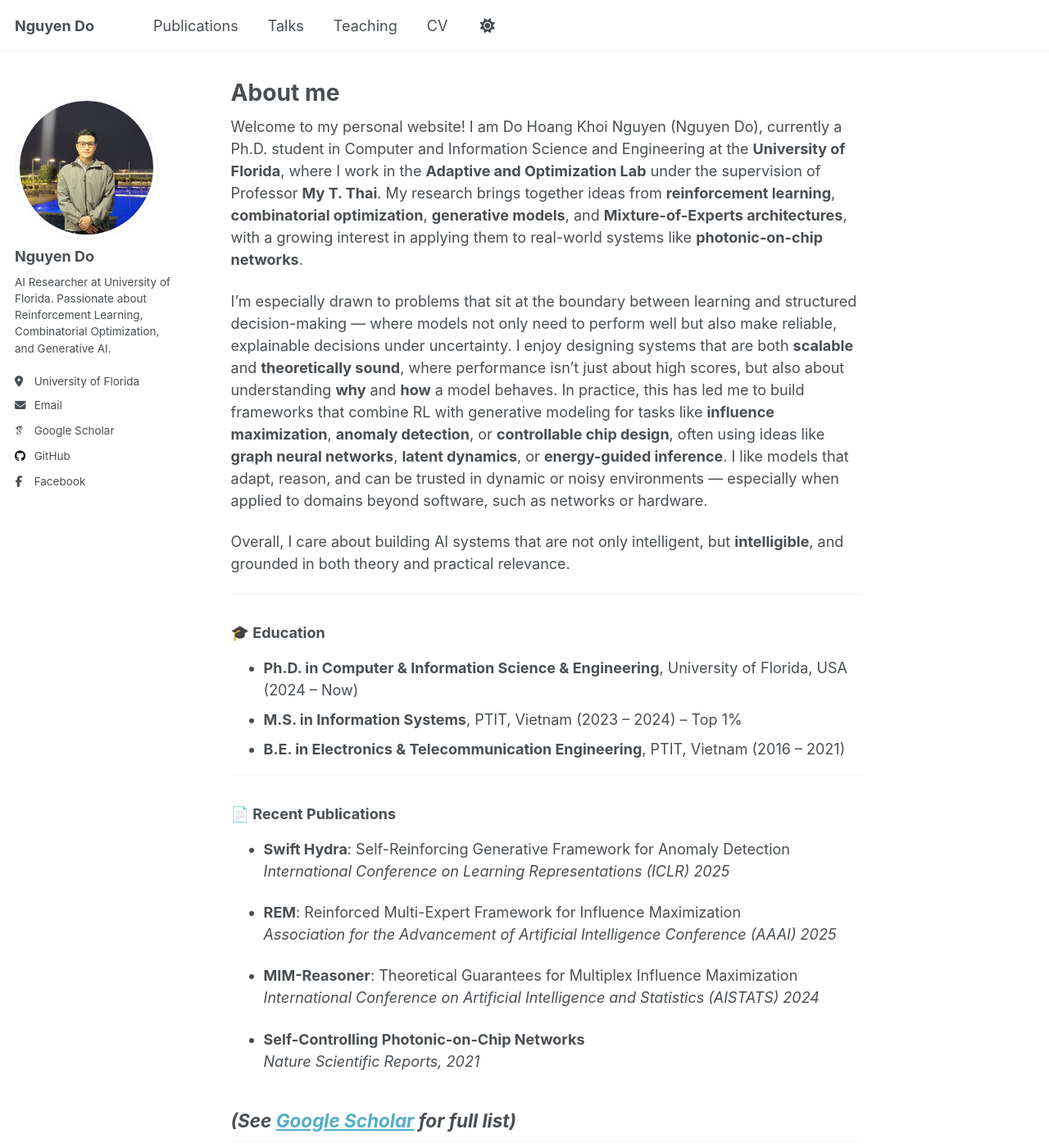
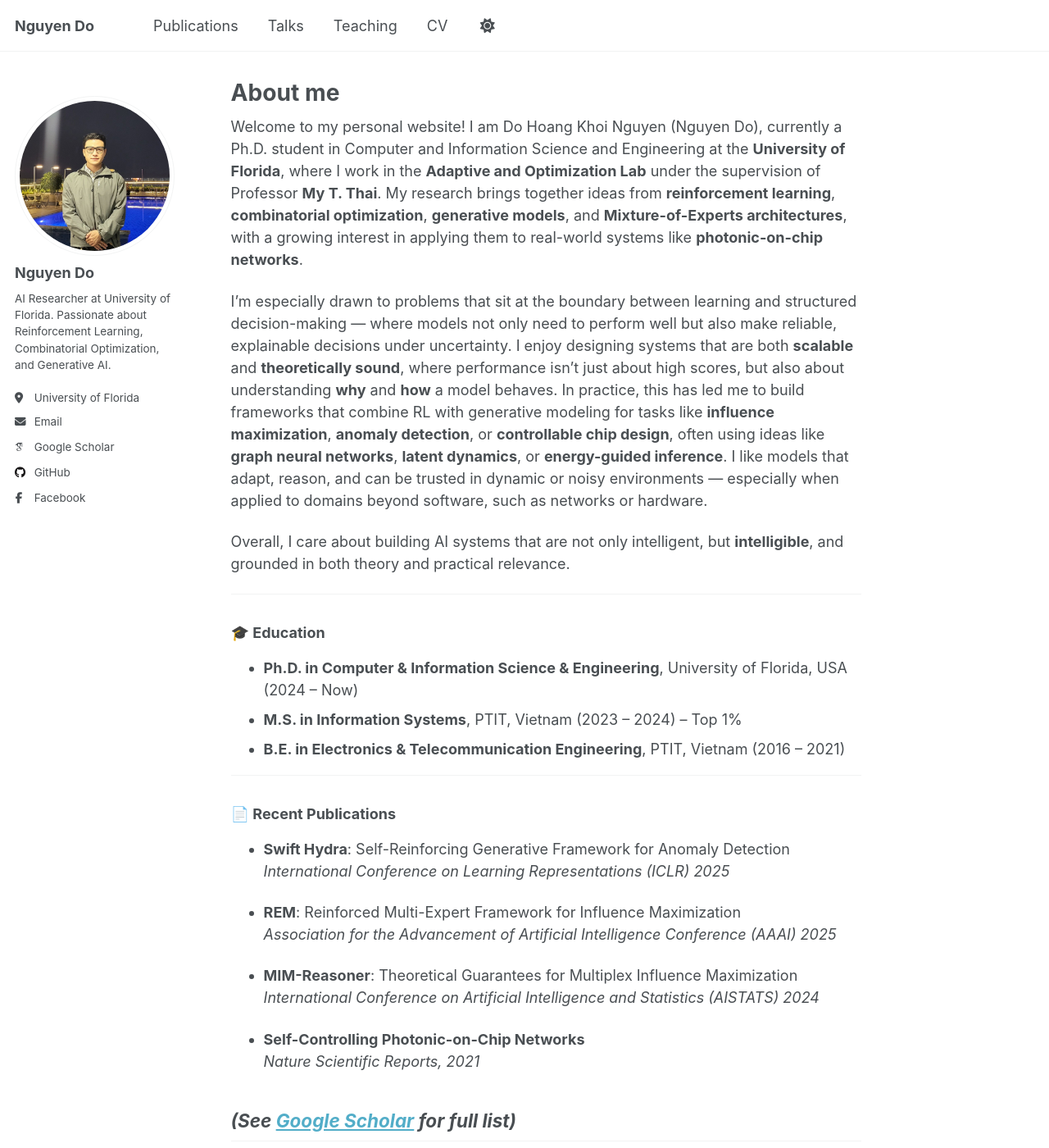
Before and after one commit to nguyendo1801/nguyendo1801.github.io, a Jekyll site: the page built from _pages/about.md, in a window 1280 px wide and 1400 px high. Shown: the whole window at 82% size. Built offline with Jekyll 4.4.1, drawn with Linux system fonts in a browser that asks for light colours; some web fonts are replaced.

Commit message:
0.0.0.0.0.0

```diff
--- a/assets/css/main.scss
+++ b/assets/css/main.scss
@@ -41,3 +41,9 @@
     "vendor/font-awesome/brands",
     "vendor/magnific-popup/magnific-popup"
 ;
+
+.author__avatar img {
+  max-width: 200px;  // bạn có thể đổi thành 220px, 240px...
+  border-radius: 50%;
+  margin: 0 auto;
+}
```
